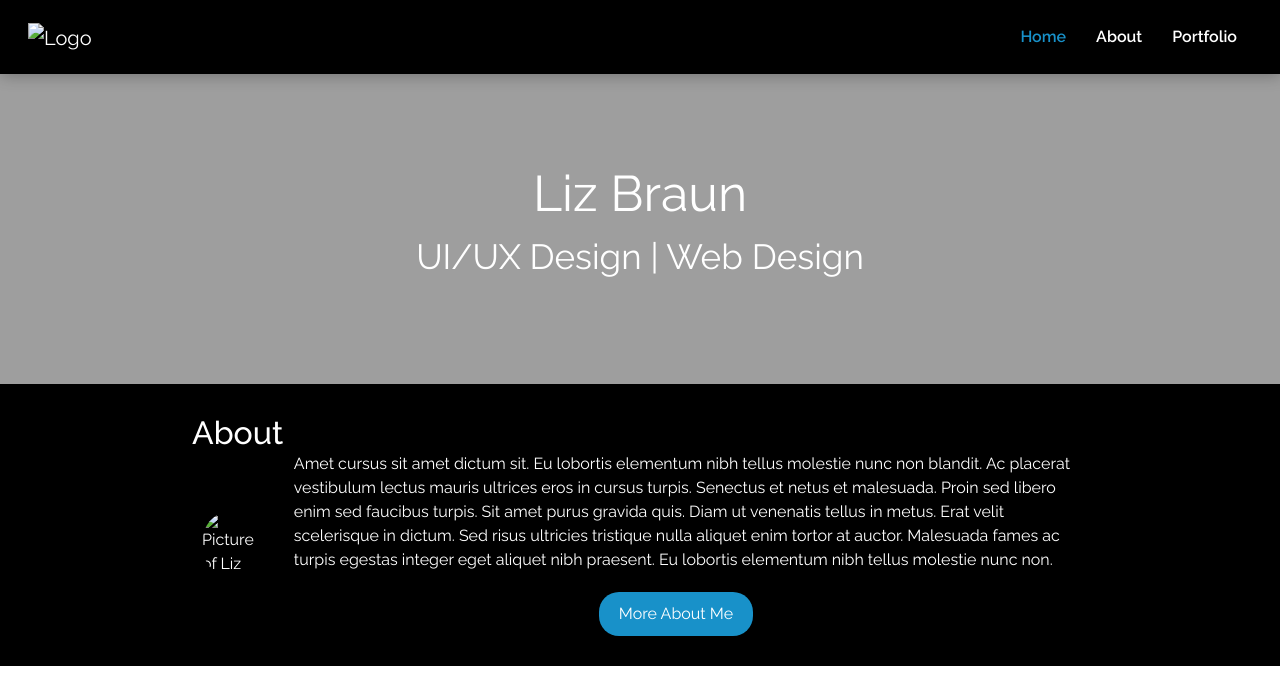
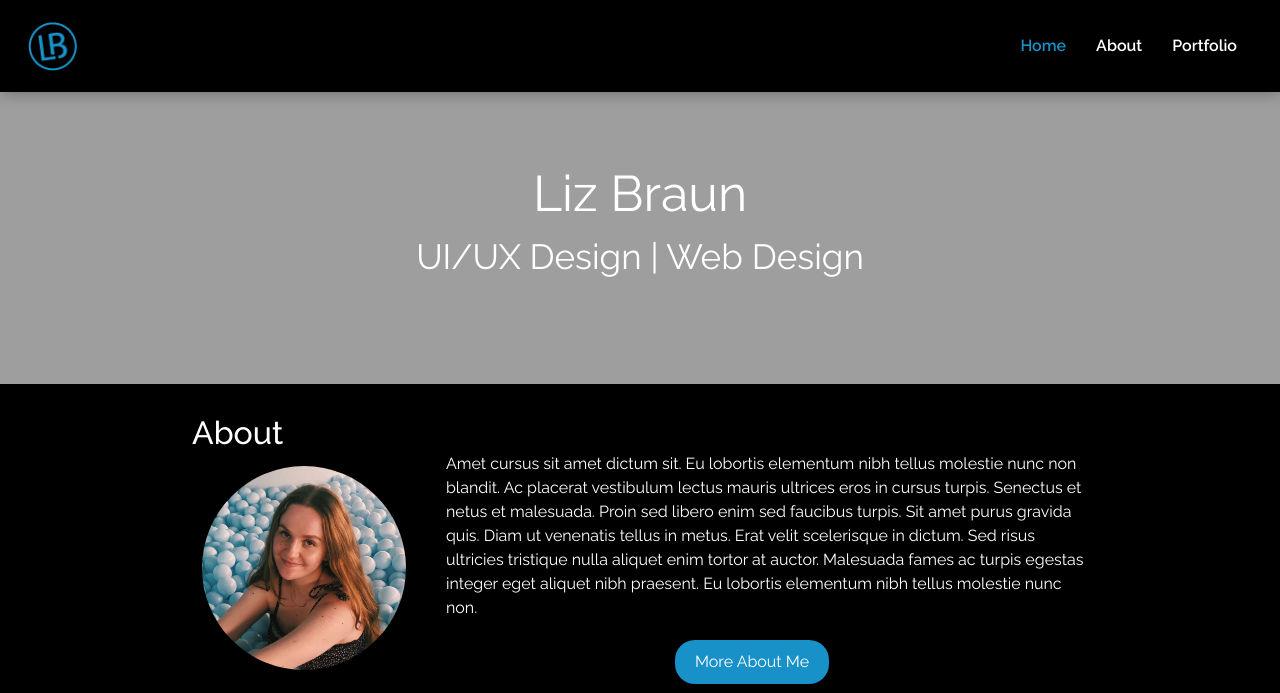
Before and after one commit to lizbraun/portfolio-website, a plain HTML site: page index.html in a window 1280 px wide. Shown: the top 693 px of the page. Drawn offline with nearby package versions, Linux system fonts and the light colour scheme; the site is published under a folder, as on GitHub Pages, so addresses that start at the root find nothing.

Commit message:
Update index.html

```diff
--- a/index.html
+++ b/index.html
@@ -17,7 +17,7 @@
   <body>
     <nav class="navbar fixed-top navbar-expand-lg navbar-dark">
         <div class="container-fluid">
-          <div class="navbar-brand" href="#"> <img src="/logo/small-logo-blue.png" alt="Logo" id="logo"></div>
+          <div class="navbar-brand" href="#"> <img src="./logo/small-logo-blue.png" alt="Logo" id="logo"></div>
           <button class="navbar-toggler" type="button" data-bs-toggle="collapse" data-bs-target="#navbarNavAltMarkup"
           aria-controls="navbarNavAltMarkup" aria-expanded="false" aria-label="Toggle navigation">
             <span class="navbar-toggler-icon"></span>
@@ -40,7 +40,7 @@
     <div class="about-home">
       <h2 class="about-header">About</h2>
       <div class="about-flex">
-        <img src="/assets/my-pic.png" alt="Picture of Liz" class="about-pic">
+        <img src="./assets/my-pic.png" alt="Picture of Liz" class="about-pic">
         <div class="about-group">
            <p class="about-text">
           Amet cursus sit amet dictum sit. Eu lobortis elementum nibh tellus
```
